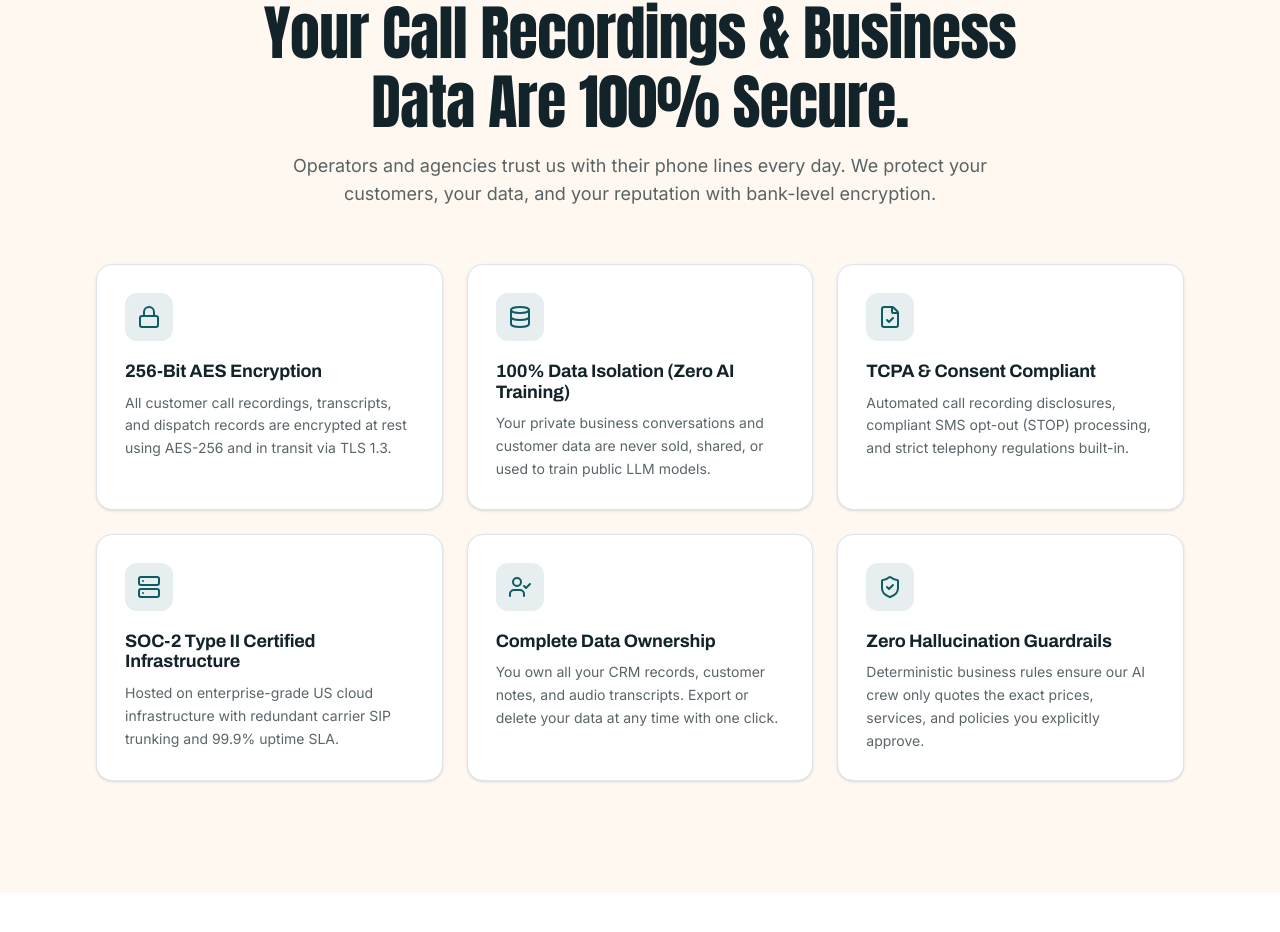
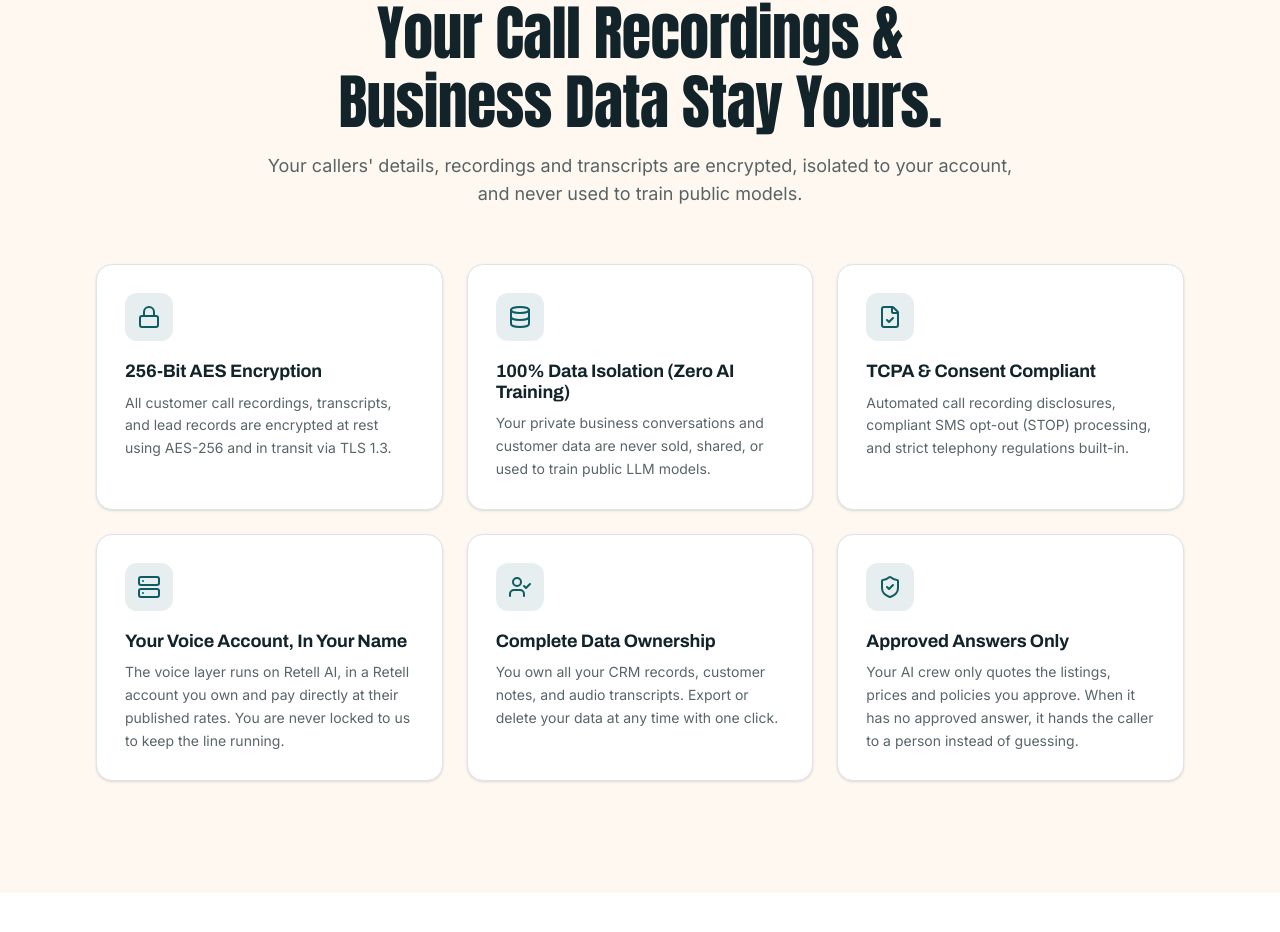
Before and after one commit to xpeedlab-netizen/minions-ai, a Next.js app: page /pricing in a window 1280 px wide. Shown: the part 6478-7410 px from the top of the page. Built offline with nearby package versions, Linux system fonts and the light colour scheme; no server answers.

Commit message:
fix(copy): real-estate language on How It Works and FAQ; remove unbacked SOC 2, uptime SLA and bank-level encryption claims

```diff
--- a/app/faq/page.tsx
+++ b/app/faq/page.tsx
@@ -7,7 +7,7 @@ export const metadata: Metadata = {
   alternates: { canonical: "/faq" },
   title: "FAQ & Knowledge Base | AI Phone Answering Questions, Answered Straight",
   description:
-    "Zero fluff answers on voice naturalness, the 3–6 week build timeline, CRM integrations (ServiceTitan, Jobber, Housecall Pro), payment milestones, and call recording compliance.",
+    "Zero fluff answers on voice naturalness, the 3–6 week build timeline, CRM integrations (Follow Up Boss, kvCORE, Google Calendar), payment milestones, and call recording compliance.",
 };
 
 export default function FaqPage() {
--- a/app/how-it-works/page.tsx
+++ b/app/how-it-works/page.tsx
@@ -9,7 +9,7 @@ export const metadata: Metadata = {
   alternates: { canonical: "/how-it-works" },
   title: "How It Works | Live in 3–6 Weeks",
   description:
-    "Our four-step process gets your AI crew answering calls and booking jobs in three to six weeks, with bank-level encryption and full CRM integration.",
+    "Our four-step process gets your AI crew answering calls and booking showings in three to six weeks, with encrypted call data and full CRM integration.",
 };
 
 export default function HowItWorksPage() {
--- a/components/sections/faq/FaqHero.tsx
+++ b/components/sections/faq/FaqHero.tsx
@@ -10,7 +10,7 @@ interface FaqHeroProps {
 }
 
 const POPULAR_SEARCH_TAGS = [
-  "ServiceTitan",
+  "Follow Up Boss",
   "Payment Milestones",
   "Keep Your Number",
   "Recording Consent",
--- a/components/sections/faq/FaqSidebar.tsx
+++ b/components/sections/faq/FaqSidebar.tsx
@@ -92,7 +92,7 @@ export default function FaqSidebar({
           Hear Rex answer right now
         </h4>
         <p className="mt-1.5 text-xs text-cream/75 leading-relaxed">
-          Test sub-1.8s voice response and emergency job qualification live on your cell phone.
+          Test sub-1.8s voice response and buyer lead qualification live on your cell phone.
         </p>
 
         <a
@@ -108,7 +108,7 @@ export default function FaqSidebar({
       <div className="rounded-2xl border border-border bg-cream p-4 text-xs text-ink/75 shadow-xs">
         <p className="font-heading font-bold text-ink text-sm">Need a custom workflow?</p>
         <p className="mt-1 text-ink/70 leading-relaxed">
-          Talk directly with the engineers who build it about your dispatch setup.
+          Talk directly with the engineers who build it about your lead routing.
         </p>
         <Link
           href="/contact"
--- a/components/sections/home/SecurityTrustSection.tsx
+++ b/components/sections/home/SecurityTrustSection.tsx
@@ -7,7 +7,7 @@ const TRUST_PILLARS = [
     icon: Lock,
     title: "256-Bit AES Encryption",
     description:
-      "All customer call recordings, transcripts, and dispatch records are encrypted at rest using AES-256 and in transit via TLS 1.3.",
+      "All customer call recordings, transcripts, and lead records are encrypted at rest using AES-256 and in transit via TLS 1.3.",
   },
   {
     icon: Database,
@@ -23,9 +23,9 @@ const TRUST_PILLARS = [
   },
   {
     icon: Server,
-    title: "SOC-2 Type II Certified Infrastructure",
+    title: "Your Voice Account, In Your Name",
     description:
-      "Hosted on enterprise-grade US cloud infrastructure with redundant carrier SIP trunking and 99.9% uptime SLA.",
+      "The voice layer runs on Retell AI, in a Retell account you own and pay directly at their published rates. You are never locked to us to keep the line running.",
   },
   {
     icon: UserCheck,
@@ -35,9 +35,9 @@ const TRUST_PILLARS = [
   },
   {
     icon: ShieldCheck,
-    title: "Zero Hallucination Guardrails",
+    title: "Approved Answers Only",
     description:
-      "Deterministic business rules ensure our AI crew only quotes the exact prices, services, and policies you explicitly approve.",
+      "Your AI crew only quotes the listings, prices and policies you approve. When it has no approved answer, it hands the caller to a person instead of guessing.",
   },
 ];
 
@@ -50,10 +50,10 @@ export default function SecurityTrustSection() {
           <span>Enterprise Security & Data Isolation</span>
         </div>
         <SectionHeading className="mt-4 text-ink">
-          Your Call Recordings & Business Data Are 100% Secure.
+          Your Call Recordings & Business Data Stay Yours.
         </SectionHeading>
         <p className="mt-4 text-base sm:text-lg text-ink/70">
-          Operators and agencies trust us with their phone lines every day. We protect your customers, your data, and your reputation with bank-level encryption.
+          Your callers' details, recordings and transcripts are encrypted, isolated to your account, and never used to train public models.
         </p>
       </div>
 
--- a/components/sections/how-it-works/HiwFinalCta.tsx
+++ b/components/sections/how-it-works/HiwFinalCta.tsx
@@ -9,7 +9,7 @@ export default function HiwFinalCta() {
           Ready to get your week back?
         </h2>
         <p className="mt-4 text-ink/70 text-lg">
-          Find out whether Minions.AI is the right fit for your service business.
+          Find out whether Minions.AI is the right fit for your brokerage.
         </p>
         <Button href="/contact" size="lg" className="mt-8">
           <CalendarCheck className="size-4" />
--- a/components/sections/how-it-works/HiwHero.tsx
+++ b/components/sections/how-it-works/HiwHero.tsx
@@ -6,10 +6,10 @@ export default function HiwHero() {
       <div className="mx-auto max-w-3xl px-4 sm:px-6 lg:px-8 text-center">
         <p className="font-mono text-xs uppercase tracking-wide text-teal">The 3–6 Week Build</p>
         <h1 className="mt-4 font-heading font-bold text-4xl sm:text-5xl text-ink text-balance">
-          From missed calls to booked jobs, in three to six weeks.
+          From missed calls to booked showings, in three to six weeks.
         </h1>
         <p className="mt-6 text-lg text-ink/70 leading-relaxed max-w-xl mx-auto">
-          Our four-step process gets your AI crew answering calls and booking jobs in three to
+          Our four-step process gets your AI crew answering calls and booking showings in three to
           four weeks for Core Crew, or five to six for the full crew: with almost no work from
           you.
         </p>
--- a/components/sections/how-it-works/HiwProcessGrid.tsx
+++ b/components/sections/how-it-works/HiwProcessGrid.tsx
@@ -29,7 +29,7 @@ export default function HiwProcessGrid() {
                   <Image src="/images/mascots/rex.png" alt="Rex" fill sizes="36px" className="object-contain" />
                 </div>
                 <p className="text-sm text-ink/70 italic">
-                  &ldquo;No fluff. Just checking if our crew fits your shop.&rdquo; Rex
+                  &ldquo;No fluff. Just checking if our crew fits your brokerage.&rdquo; Rex
                 </p>
               </div>
             </div>
@@ -48,7 +48,7 @@ export default function HiwProcessGrid() {
                 We build and train your crew.
               </h3>
               <p className="mt-2 text-sm text-ink/65 leading-relaxed">
-                We load in your services, prices, service area, hours and FAQs, then connect your
+                We load in your listings, brokerage policies, qualification rules, hours and FAQs, then connect your
                 calendar and CRM.
               </p>
               <div className="mt-5 flex gap-3">
--- a/components/sections/how-it-works/HiwReassurance.tsx
+++ b/components/sections/how-it-works/HiwReassurance.tsx
@@ -16,7 +16,7 @@ export default function HiwReassurance() {
               You never have to touch a dashboard unless you want to.
             </h2>
             <p className="mt-4 text-cream/60 leading-relaxed max-w-md">
-              We run it. You get the jobs. Think of us as your digital dispatcher department that
+              We run it. You get the showings. Think of us as your inside sales desk that
               never takes a day off.
             </p>
           </div>
--- a/lib/data/faq.ts
+++ b/lib/data/faq.ts
@@ -24,7 +24,7 @@ export const KNOWLEDGE_BASE_FAQS: FaqItem[] = [
     category: "ai-experience",
     categoryLabel: "AI Voice & Experience",
     q: "Will callers know they are talking to AI?",
-    a: "Most callers simply focus on getting their job scheduled immediately by someone who knows your exact pricing. If a caller asks directly, the AI answers honestly while seamlessly continuing to assist them.",
+    a: "Most callers simply focus on getting their showing booked by someone who knows your listings. If a caller asks directly, the AI answers honestly while seamlessly continuing to assist them.",
     tag: "Caller Transparency",
   },
   {
@@ -32,8 +32,8 @@ export const KNOWLEDGE_BASE_FAQS: FaqItem[] = [
     category: "ai-experience",
     categoryLabel: "AI Voice & Experience",
     q: "What if it quotes the wrong pricing or service detail?",
-    a: "The AI is trained on your approved pricing, service areas, and company rules. When it does not have an approved answer, it follows the handoff rules you set instead of inventing a price or policy. Both voice and website chat are grounded in your verified data.",
-    tag: "Zero Hallucination",
+    a: "The AI is trained on your approved listings, pricing and brokerage rules. When it does not have an approved answer, it follows the handoff rules you set instead of inventing a price or policy. Both voice and website chat are grounded in your verified data.",
+    tag: "Approved Answers Only",
   },
   {
     id: "if-it-breaks",
@@ -65,8 +65,8 @@ export const KNOWLEDGE_BASE_FAQS: FaqItem[] = [
     id: "supported-crms",
     category: "setup-tech",
     categoryLabel: "Setup & CRMs",
-    q: "Which CRMs and dispatch calendars do you support?",
-    a: "We integrate directly with ServiceTitan, Housecall Pro, Jobber, FieldRoutes, PestPac and GorillaDesk on the field-service side, and with GoHighLevel, HubSpot, Salesforce, Zoho and Pipedrive on the sales side: plus Google Calendar for two-way job scheduling without double bookings, and 400+ other systems via direct webhooks and APIs.",
+    q: "Which CRMs and calendars do you support?",
+    a: "For real estate we integrate with Follow Up Boss, kvCORE, Lofty and EspoCRM, plus Google Calendar for two-way showing scheduling without double bookings. We also connect to ServiceTitan, Housecall Pro, Jobber, FieldRoutes, PestPac and GorillaDesk on the field-service side, GoHighLevel, HubSpot, Salesforce, Zoho and Pipedrive on the sales side, and 400+ other systems via direct webhooks and APIs.",
     tag: "Direct CRM Sync",
   },
   {
@@ -74,8 +74,8 @@ export const KNOWLEDGE_BASE_FAQS: FaqItem[] = [
     category: "setup-tech",
     categoryLabel: "Setup & CRMs",
     q: "Can I customize after-hours vs daytime handling?",
-    a: "Yes. You can route calls differently based on time of day, for example, booking daytime estimates during normal hours and dispatching high-priority emergency rates directly to on-call technicians at night.",
-    tag: "Custom Dispatch Rules",
+    a: "Yes. You can route calls differently based on time of day, for example, booking showings during office hours and sending hot buyer and seller leads straight to the on-call agent at night.",
+    tag: "Custom Routing Rules",
   },
 
   // 3. Pricing & Guarantee
@@ -128,15 +128,15 @@ export const KNOWLEDGE_BASE_FAQS: FaqItem[] = [
     category: "the-team",
     categoryLabel: "Your Build Team",
     q: "Who configures and supports our AI crew?",
-    a: "You work directly with the engineers who build your system, not a support queue or an account manager. The same people engineer your prompt architecture, test your phone line against background job-site noise, and handle your ongoing support.",
+    a: "You work directly with the engineers who build your system, not a support queue or an account manager. The same people engineer your prompt architecture, test your phone line against real background noise, and handle your ongoing support.",
     tag: "Direct Access"
   },
   {
     id: "ongoing-updates",
     category: "the-team",
     categoryLabel: "Your Build Team",
-    q: "What happens when our pricing or service areas change?",
-    a: "Simply text or message us your changes. We update your AI crew's knowledge profile and dispatch rules within hours, with zero downtime on your live line.",
+    q: "What happens when our listings or policies change?",
+    a: "Simply text or message us your changes. We update your AI crew's knowledge profile and routing rules within hours, with zero downtime on your live line.",
     tag: "Zero-Downtime Updates",
   },
 ];
```
